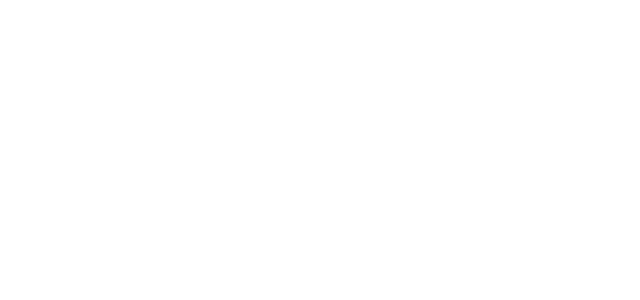
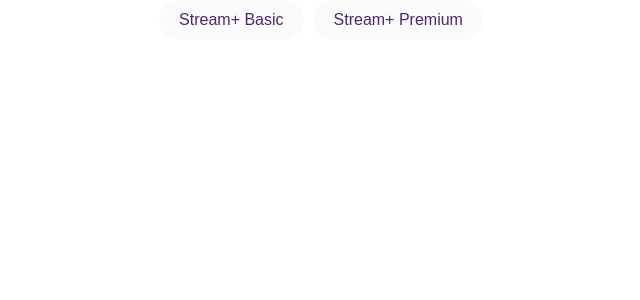
Before and after one commit to braedonrossum/brainstation-industry-project-telus, a React (Vite) app: page / in a window 1280 px wide. Shown: the top 300 px of the page, without its empty margins (319-959 px from the left). Built offline with nearby package versions, Linux system fonts and the light colour scheme.

Commit message:
add nav-bundle

```diff
--- a/src/App.jsx
+++ b/src/App.jsx
@@ -4,6 +4,7 @@
 import BundleDetails from './components/BundleDetails/BundleDetails'
 import BundleData from './data/data.json'
 import { useState } from 'react';
+import NavBarBundle from './components/NavBar/NavBarBundle/NavBarBundle';
 
 import NavBarBundleRender from './components/NavBarRender/NavBarBundleRender'
 import NavBarStreamSiteRender from './components/NavBarRender/NavBarStreamSiteRender'
@@ -18,6 +19,7 @@
 
   return (
     <div>
+      <NavBarBundle />
       {/* <NavBarBundleRender />
       <NavBarStreamSiteRender />
       <BundleDetails bundleObject={BundleData.bundles.premium} /> */}
--- /dev/null
+++ b/src/components/NavBar/NavBarBundle/NavBarBundle.jsx
@@ -0,0 +1,46 @@
+import React, { useState } from 'react';
+import './NavBarBundle.scss';
+import streamData from '../../../data/data.json';
+
+const NavBarBundle = () => {
+const [selectedStream, setSelectedStream] = useState(null);
+
+const streams = [
+{ name: 'Stream+ Basic', price: streamData.bundles.basic.price },
+{ name: 'Stream+ Premium', price: streamData.bundles.premium.price }
+];
+
+const handleButtonClick = (stream) => {
+setSelectedStream(stream);
+};
+
+return (
+<div className="stream-selector">
+    <div className="stream-tabs">
+    {streams.map((stream) => (
+        <button
+        key={stream.name}
+        className={`stream-tab ${selectedStream?.name === stream.name ? 'active' : ''}`}
+        onClick={() => handleButtonClick(stream)}
+        >
+        {selectedStream?.name === stream.name ? `￥${stream.price}` : stream.name}
+        </button>
+    ))}
+    </div>
+    <div className="stream-details">
+    {selectedStream && (
+        <>
+        <h2>{selectedStream.name}</h2>
+        <p>
+            {selectedStream.name === 'Stream+ Basic'
+            ? streamData.bundles.basic['plan-description']
+            : streamData.bundles.premium['plan-description']}
+        </p>
+        </>
+    )}
+    </div>
+</div>
+);
+};
+
+export default NavBarBundle;
--- /dev/null
+++ b/src/components/NavBar/NavBarBundle/NavBarBundle.scss
@@ -0,0 +1,39 @@
+@import "../../../styles/mixins";
+@import "../../../styles/variables";
+
+.stream-selector {
+display: flex;
+flex-direction: column;
+align-items: center;
+}
+
+.stream-tabs {
+background-color: $telus-white;
+display: flex;
+gap: 10px;
+margin-bottom: 20px;
+}
+
+.stream-tab {
+padding: 10px 20px;
+background-color:  $telus-grey-light ;
+color: $telus-purple;
+border: none;
+cursor: pointer;
+font-size: 16px;
+border-radius: 20px;
+transition: background-color 0.3s;
+}
+
+.stream-tab:hover {
+background-color: $telus-purple-dark;
+}
+
+.stream-tab.active {
+background-color: $telus-purple;
+color: $telus-white;
+}
+
+.stream-details {
+font-size: 18px;
+}
```
